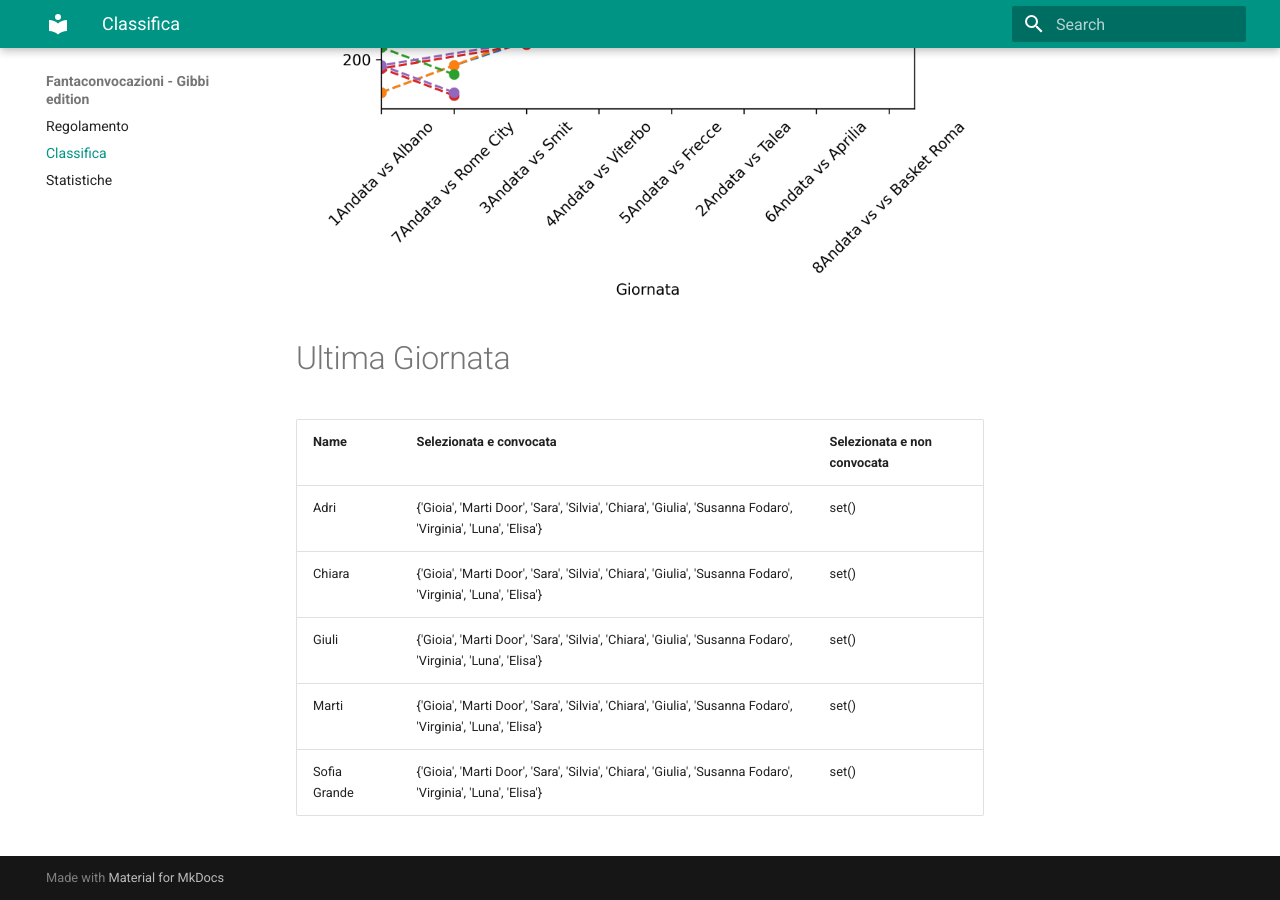
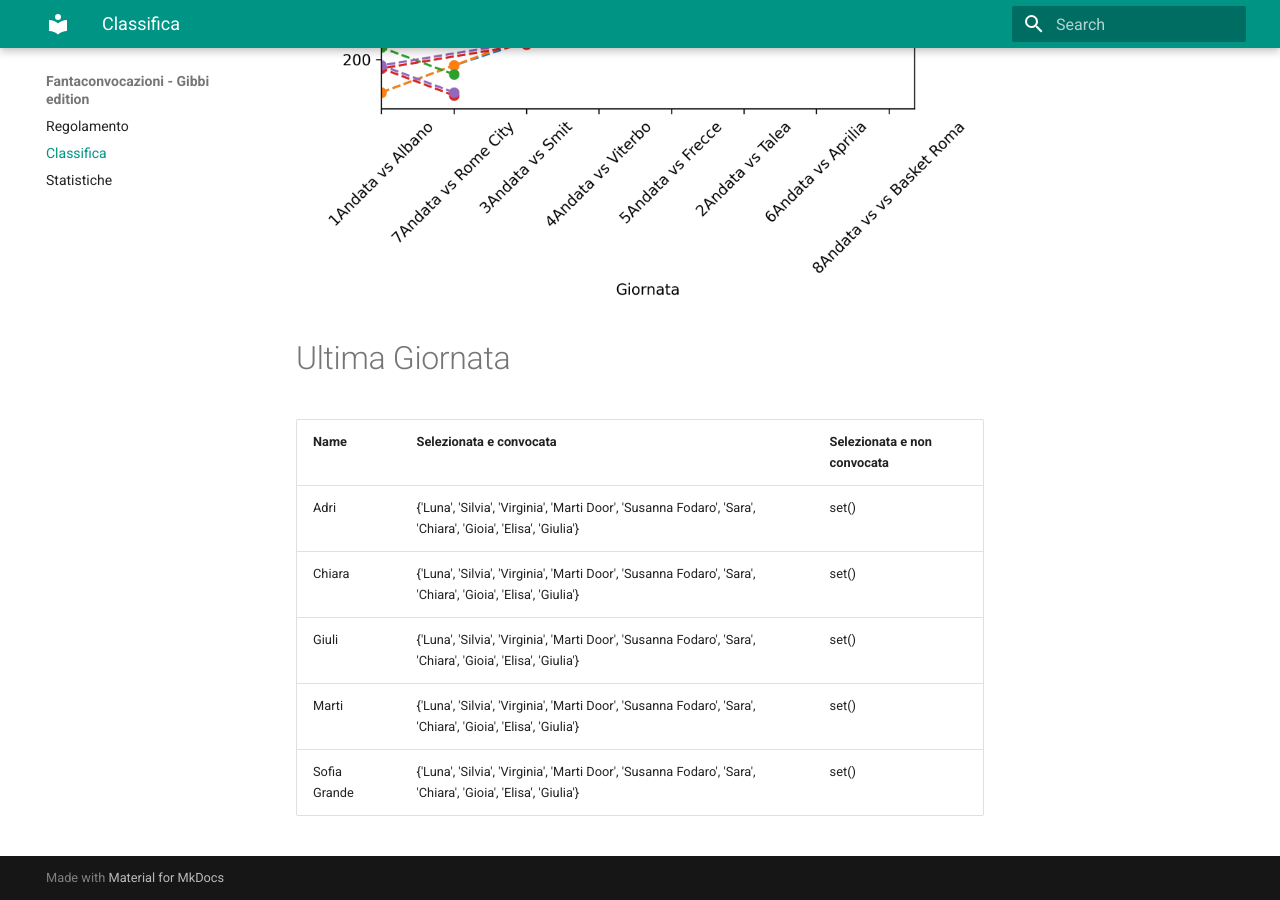
Before and after one commit to martinig94/fantagibbi, an MkDocs documentation site: the page built from docs/Classifica.md, in a window 1280 px wide and 900 px high, scrolled down 810 px. Built offline with MkDocs 1.6.1 and Material for MkDocs 9.7.7, drawn with Linux system fonts in a browser that asks for light colours.

Commit message:
Auto-update from main.py

```diff
--- a/docs/Classifica.md
+++ b/docs/Classifica.md
@@ -18,9 +18,9 @@
 <!-- START_TABLE CORRECT -->
 | Name         | Selezionata e convocata                                                                                      | Selezionata e non convocata   |
 |:-------------|:-------------------------------------------------------------------------------------------------------------|:------------------------------|
-| Adri         | {'Gioia', 'Marti Door', 'Sara', 'Silvia', 'Chiara', 'Giulia', 'Susanna Fodaro', 'Virginia', 'Luna', 'Elisa'} | set()                         |
-| Chiara       | {'Gioia', 'Marti Door', 'Sara', 'Silvia', 'Chiara', 'Giulia', 'Susanna Fodaro', 'Virginia', 'Luna', 'Elisa'} | set()                         |
-| Giuli        | {'Gioia', 'Marti Door', 'Sara', 'Silvia', 'Chiara', 'Giulia', 'Susanna Fodaro', 'Virginia', 'Luna', 'Elisa'} | set()                         |
-| Marti        | {'Gioia', 'Marti Door', 'Sara', 'Silvia', 'Chiara', 'Giulia', 'Susanna Fodaro', 'Virginia', 'Luna', 'Elisa'} | set()                         |
-| Sofia Grande | {'Gioia', 'Marti Door', 'Sara', 'Silvia', 'Chiara', 'Giulia', 'Susanna Fodaro', 'Virginia', 'Luna', 'Elisa'} | set()                         |
+| Adri         | {'Luna', 'Silvia', 'Virginia', 'Marti Door', 'Susanna Fodaro', 'Sara', 'Chiara', 'Gioia', 'Elisa', 'Giulia'} | set()                         |
+| Chiara       | {'Luna', 'Silvia', 'Virginia', 'Marti Door', 'Susanna Fodaro', 'Sara', 'Chiara', 'Gioia', 'Elisa', 'Giulia'} | set()                         |
+| Giuli        | {'Luna', 'Silvia', 'Virginia', 'Marti Door', 'Susanna Fodaro', 'Sara', 'Chiara', 'Gioia', 'Elisa', 'Giulia'} | set()                         |
+| Marti        | {'Luna', 'Silvia', 'Virginia', 'Marti Door', 'Susanna Fodaro', 'Sara', 'Chiara', 'Gioia', 'Elisa', 'Giulia'} | set()                         |
+| Sofia Grande | {'Luna', 'Silvia', 'Virginia', 'Marti Door', 'Susanna Fodaro', 'Sara', 'Chiara', 'Gioia', 'Elisa', 'Giulia'} | set()                         |
 <!-- END_TABLE CORRECT -->
```
